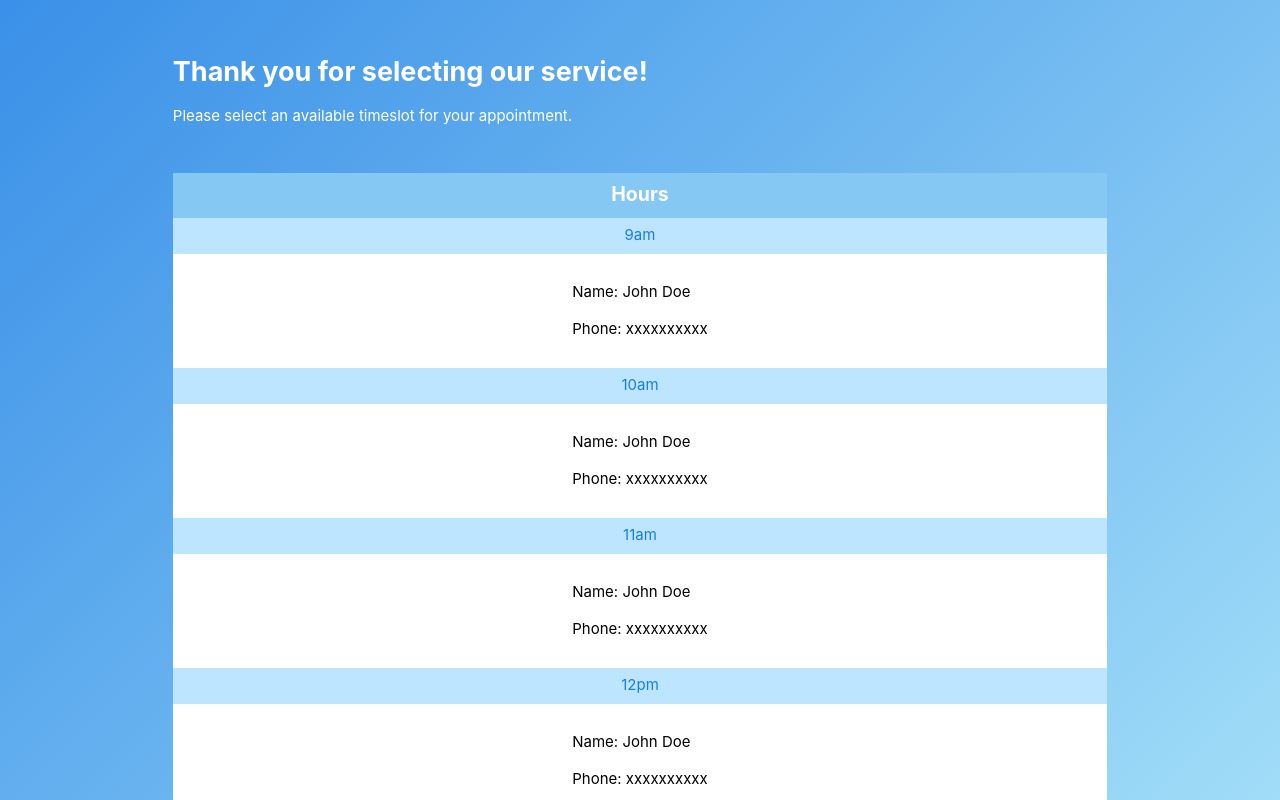
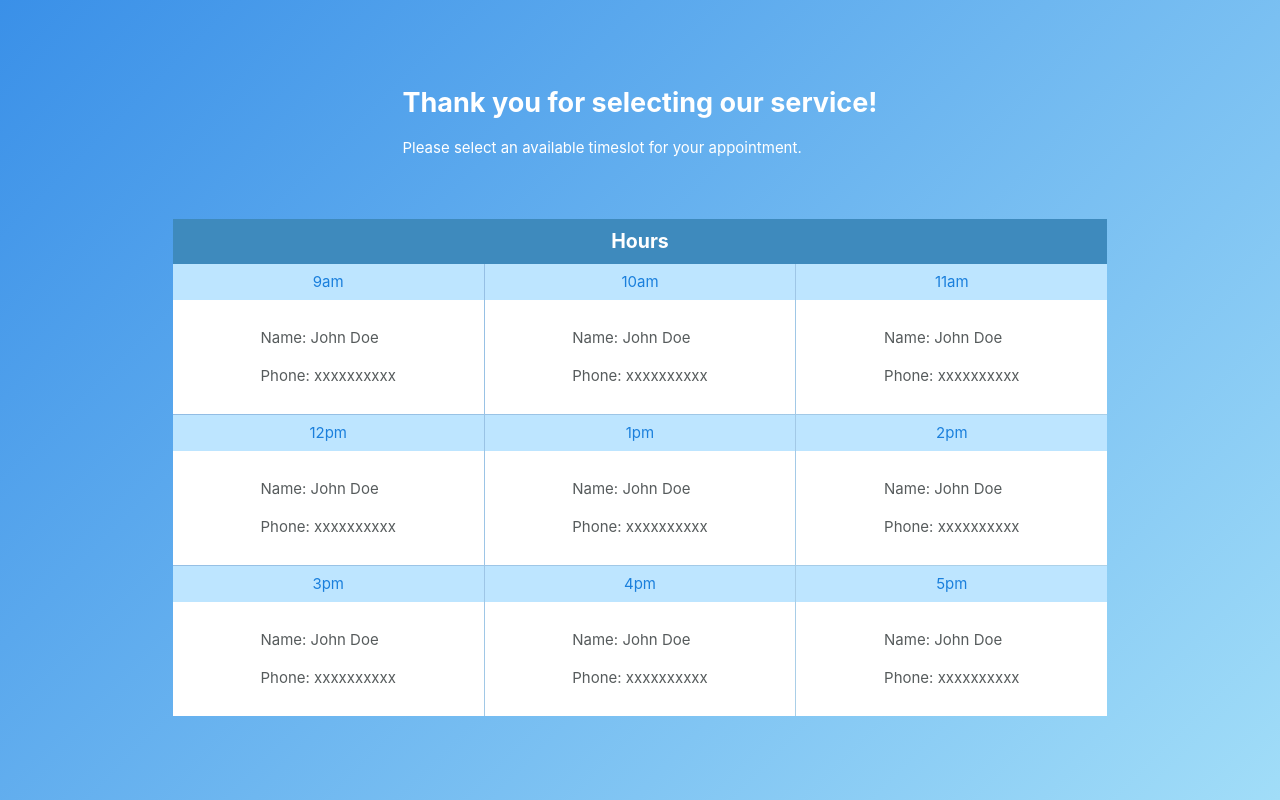
Before and after one commit to deluxateer/reservation-form, a React (Create React App) app: page / in a window 1280 px wide. Shown: the top 800 px of the page. Built offline with nearby package versions, Linux system fonts and the light colour scheme.

Commit message:
adds tablet and larger screen css

```diff
--- a/public/index.html
+++ b/public/index.html
@@ -24,15 +24,25 @@
       <div id="editInfo" class="modal">
         <div class="modal-content">
           <h4>Modal Header</h4>
-          <p>A bunch of text</p>
-        </div>
-        <div class="modal-footer">
-          <a href="#!" class="modal-close waves-effect waves-green btn-flat">Agree</a>
+          <p>Please enter your name and phone number.</p>
+          <div class="row">
+            <form class="col s12">
+              <div class="input-field">
+                <input id="first-name" type="text" class="validate">
+                <label for="first-name">First Name</label>
+              </div>
+              <div class="input-field">
+                <input id="telephone" type="tel" class="validate">
+                <label for="telephone">Telephone</label>
+              </div>
+              <button type="submit" class="btn modal-close waves-effect waves-blue blue lighten-1">Submit</button>
+            </form>
+          </div>
         </div>
       </div>
       <!-- Timeslots -->
-      <div class="timeslot-base">
-        <div class="timeslot-header">
+      <div class="timeslots-base">
+        <div class="timeslots-header">
           <h3>Hours</h3>
         </div>
         <div class="timeslots">
--- a/src/App.css
+++ b/src/App.css
@@ -1,14 +1,28 @@
 html, body {
   height: 100%;
   background: linear-gradient(135deg, #3a90e8, #a1ddf8) fixed;
-  color: #565B5C;
 }
 
-#temp {
+/* #temp {
   min-height: 100%;
   width: 73%;
   margin: 0 auto;
   padding: 3.5rem 0;
+} */
+
+#temp {
+  min-height: 100%;
+  display: flex;
+  flex-direction: column;
+  align-items: center;
+  justify-content: center;
+  width: 73%;
+  padding: 3.5rem 0;
+  margin: 0 auto;
+}
+
+main {
+  width: 100%;
 }
 
 header {
@@ -23,19 +37,19 @@ header h2 {
   margin: 0;
 }
 
-.timeslot-base {
+.timeslots-base {
   background-color: #fff;
 }
 
-.timeslot-header {
-  background-color: #85C8F4;
+.timeslots-header {
+  background-color: rgb(62, 138, 189);
   display: flex;
   align-items: center;
   justify-content: center;
   padding: .78rem;
 }
 
-.timeslot-base h3 {
+.timeslots-base h3 {
   font-size: 1.3rem;
   font-weight: bold;
   color: #fff;
@@ -48,7 +62,13 @@ header h2 {
 }
 
 .timeslot a {
-  color: #000;
+  color: #565B5C;
+}
+
+.timeslot a:hover,
+.timeslot a:focus {
+  background-color: rgba(151, 197, 228, 0.562);
+  transition: all 1s;
 }
 
 .slot-number {
@@ -77,3 +97,18 @@ header h2 {
 .slot-info p + p {
   margin-top: 0;
 }
+
+
+@media screen and (min-width: 768px) {
+  .timeslots {
+    display: grid;
+    grid-template-columns: repeat(3, 1fr);
+    grid-gap: 1px;
+  }
+  .timeslots-base {
+    background-color: rgba(218, 217, 217, 0.438);
+  }
+  .timeslot {
+    background-color: #fff;
+  }
+}
```
